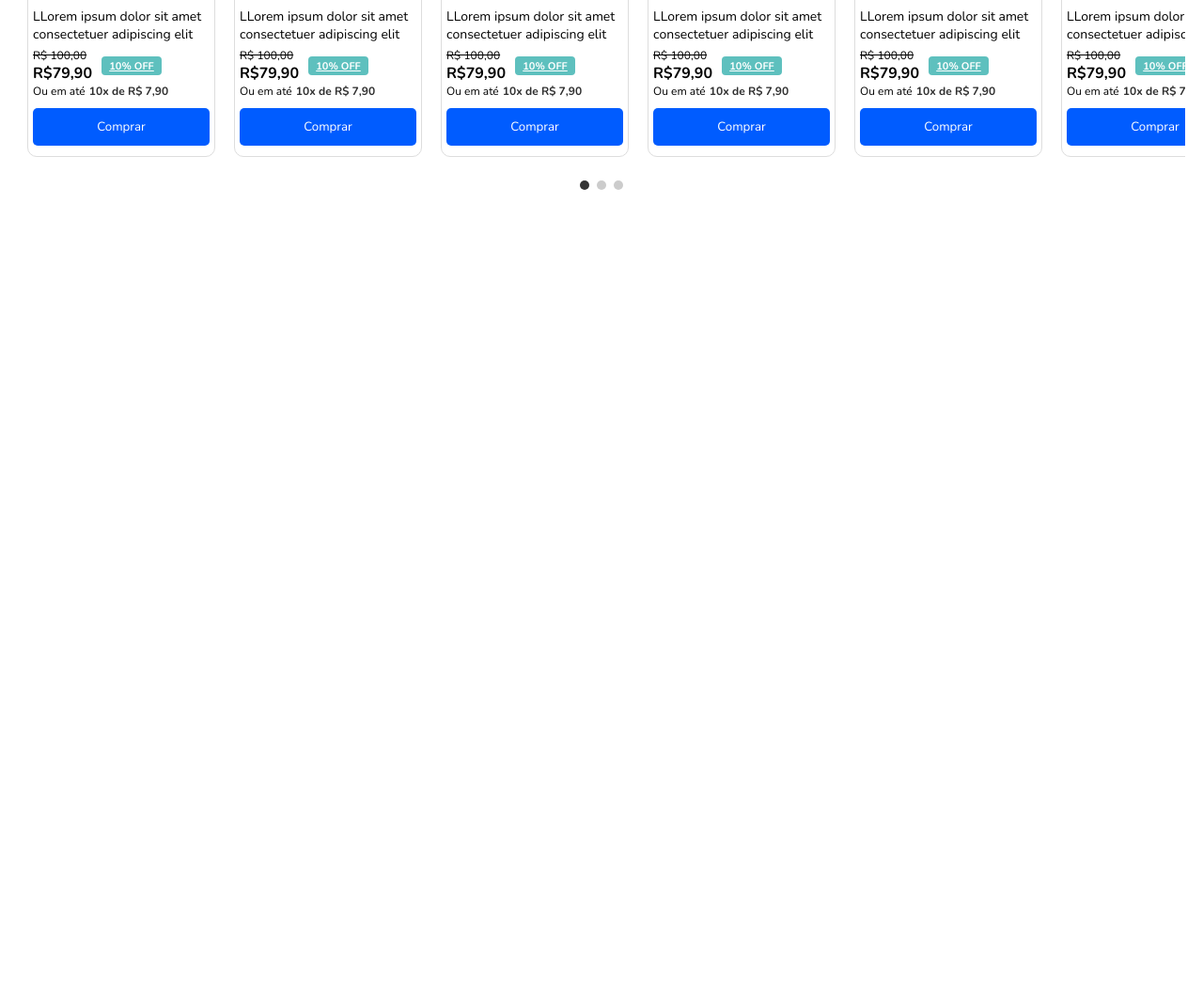
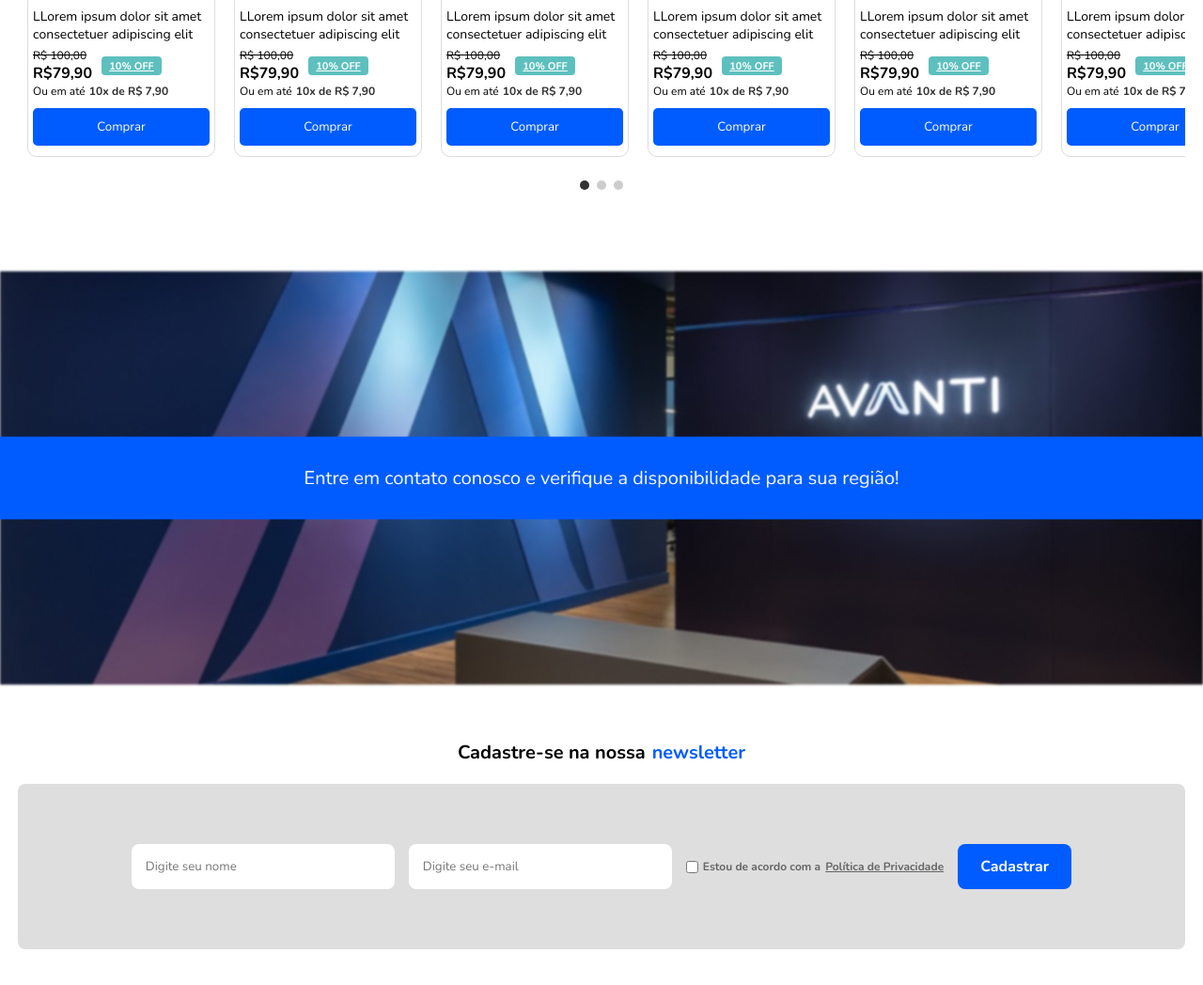
Before and after one commit to Higor-Santanna/Projeto-01---Desenvolvimento-do-Layout-, a plain HTML site: page index.html in a window 1280 px wide. Shown: the part 3988-5036 px from the top of the page at 94% size. Before the commit the page ends 4274 px from the top, so only its background shows below. Drawn offline with nearby package versions, Linux system fonts and the light colour scheme.

Commit message:
Adiciona seção de cadastro

```diff
--- a/css/sectionSale.css
+++ b/css/images.css
@@ -15,3 +15,20 @@
         padding-top: 168px;
     }
 }
+
+.contactBannerDesktop{
+    width: 100%;
+
+    @media(max-width: 500px){
+        display: none;
+    }
+}
+
+.contactBannerMobile{
+    display: none;
+
+    @media(max-width: 500px){
+        display: block;
+        width: 100%;
+    }
+}
--- /dev/null
+++ b/css/newsletter.css
@@ -0,0 +1,86 @@
+.sectionNewsletter {
+    width: 100%;
+    margin: 50px 0;
+    display: flex;
+    align-items: center;
+    flex-direction: column;
+}
+
+.register {
+    display: flex;
+    justify-content: center;
+    align-items: center;
+    gap: 7px;
+    margin-bottom: 20px;
+
+    h3 {
+        font-size: 20px;
+        font-weight: 700;
+    }
+}
+
+.news {
+    color: var(--cor-azul-botoes);
+}
+
+.fieldsInputs {
+    width: 1260px;
+    height: 176px;
+    background-color: #DEDEDE;
+    display: flex;
+    justify-content: center;
+    align-items: center;
+    border-radius: 8px;
+    gap: 15px;
+}
+
+.fields {
+    width: 280px;
+    height: 48px;
+    border-radius: 8px;
+    padding-left: 15px;
+}
+
+.privacy {
+    display: flex;
+    justify-content: center;
+    align-items: center;
+    gap: 5px;
+
+    p {
+        font-size: 12px;
+        font-weight: 700;
+        color: #656565;
+    }
+}
+
+.policy {
+    text-decoration: underline;
+}
+
+.registerButton {
+    width: 121px;
+    height: 48px;
+    border-radius: 8px;
+    background-color: var(--cor-azul-botoes);
+    font-size: 16px;
+    color: var(--cor-branco);
+    font-weight: 700;
+}
+
+@media(max-width: 1300px) {
+    .fieldsInputs {
+        width: 97%;
+    }
+}
+
+@media(max-width: 950px) {
+    .fieldsInputs {
+        height: 285px;
+        flex-direction: column;
+    }
+
+    .registerButton{
+        width: 280px;
+    }
+}
--- a/index.html
+++ b/index.html
@@ -12,10 +12,11 @@
     <link rel="stylesheet" href="./css/reset.css">
     <link rel="stylesheet" href="./css/variables.css">
     <link rel="stylesheet" href="./css/header.css">
-    <link rel="stylesheet" href="./css/sectionSale.css">
+    <link rel="stylesheet" href="./css/images.css">
     <link rel="stylesheet" href="./css/carousel.css">
     <link rel="stylesheet" href="./css/firstBanner.css">
     <link rel="stylesheet" href="./css/secondBanner.css">
+    <link rel="stylesheet" href="./css/newsletter.css">
 
     <title>LP Avanti</title>
 
@@ -511,6 +512,26 @@
         </div>
     </section>
 
+    <img src="./images/banner-contato-desktop.png" alt="banner de contato" class="contactBannerDesktop">
+    <img src="./images/banner-contato-mobile.png" alt="banner de contato" class="contactBannerMobile">
+
+    <section class="sectionNewsletter">
+        <div class="register">
+            <h3>Cadastre-se na nossa</h3>
+            <h3 class="news">newsletter</h3>
+        </div>
+        <div class="fieldsInputs">
+            <input type="text" placeholder="Digite seu nome" class="fields">
+            <input type="email" placeholder="Digite seu e-mail" class="fields">
+            <label class="privacy">
+                <input type="checkbox" name="exemplo" value="sim">
+                <p>Estou de acordo com a</p>
+                <p class="policy">Política de Privacidade</p>
+              </label>
+            <button class="registerButton">Cadastrar</button>
+        </div>
+    </section>
+
     <script src="./scripts/index.js"></script>
 </body>
 
```
Also changed, not shown: images/banner-contato-desktop.png (added), images/banner-contato-mobile.png (added).
